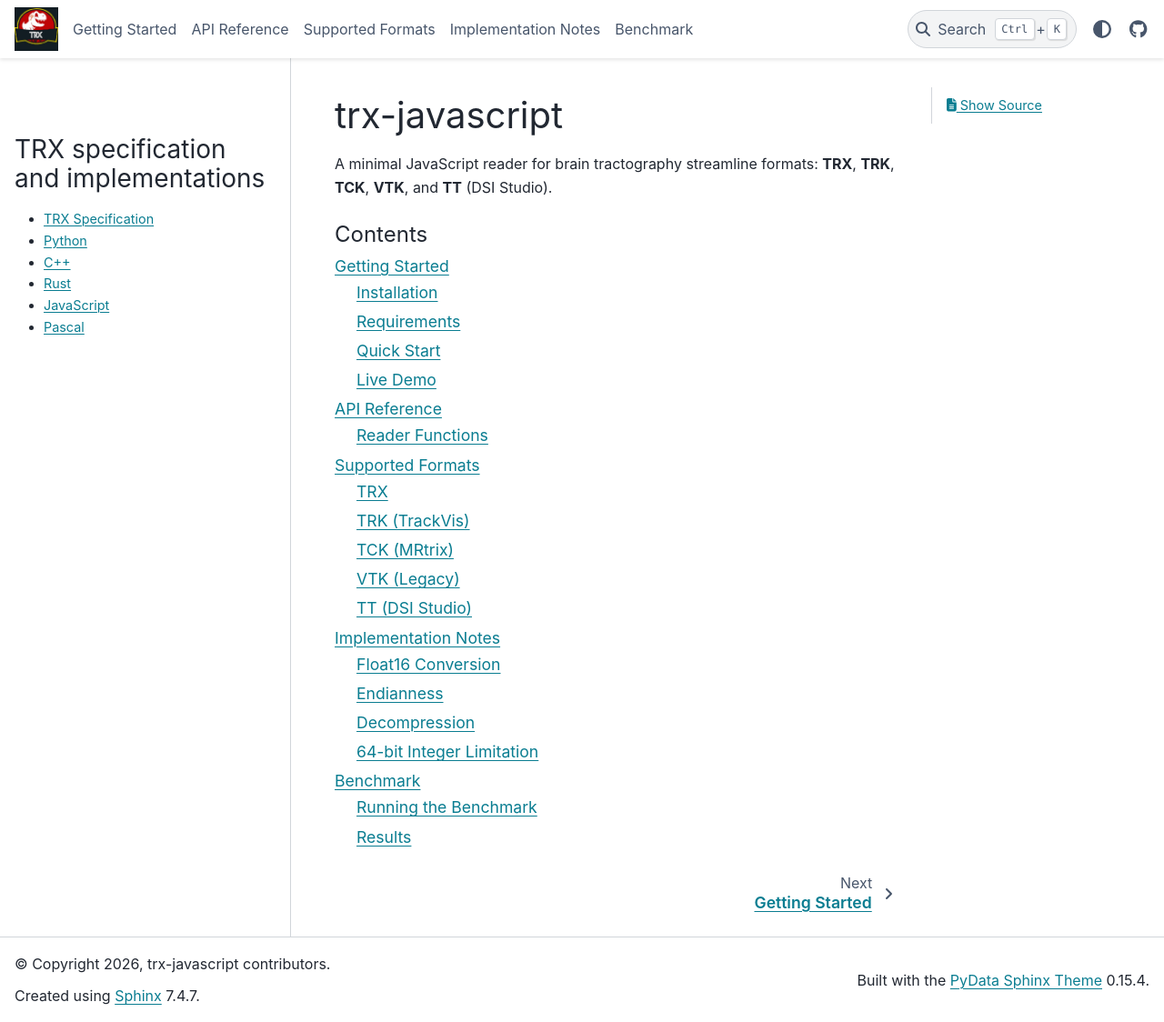
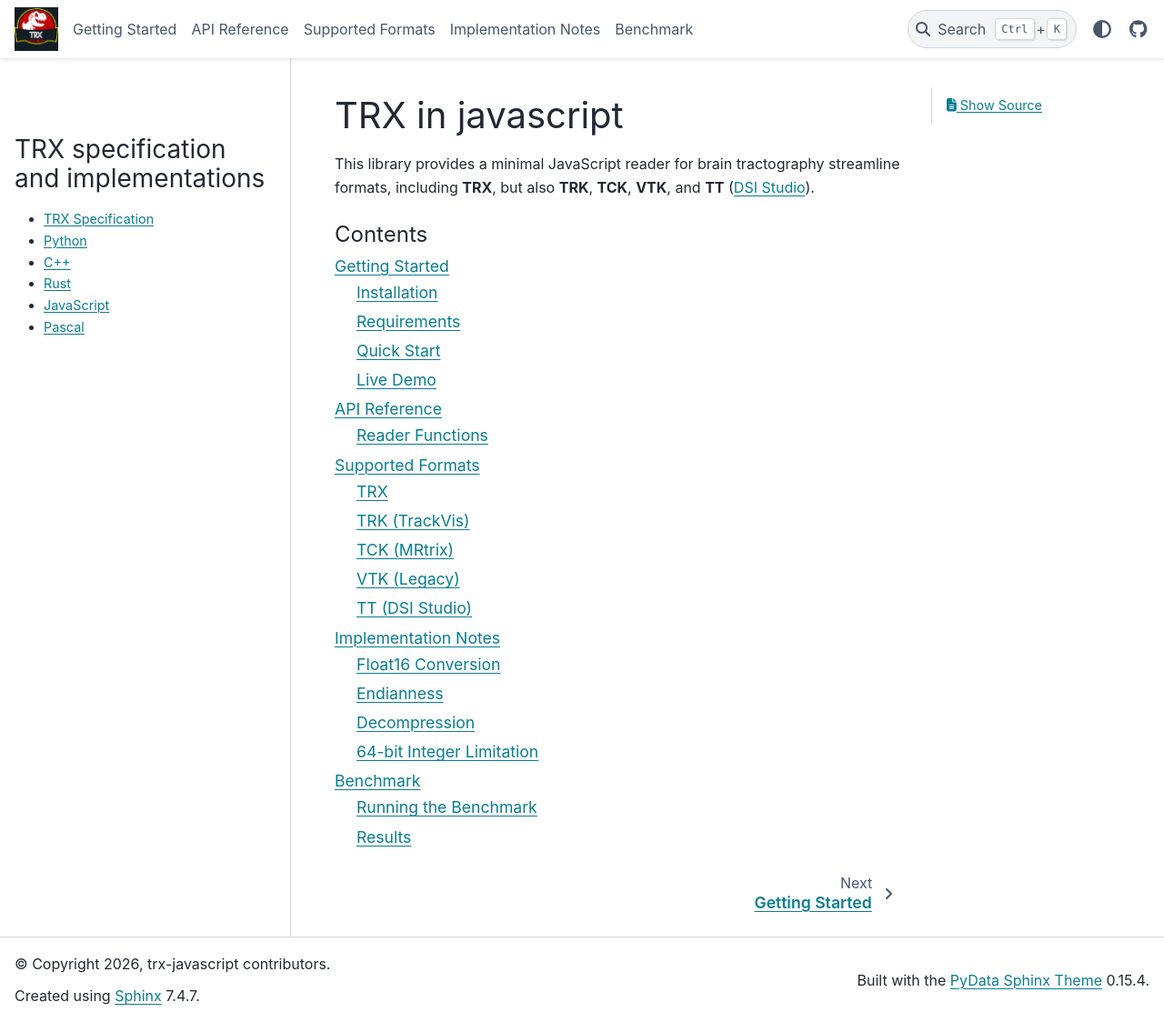
Before and after one commit to tee-ar-ex/trx-javascript, a Sphinx documentation site: the page built from docs/index.md, in a window 1280 px wide and 1124 px high. Shown: the whole window at 91% size. Built offline with Sphinx 7.4.7 and the PyData theme 0.15.4, drawn with Linux system fonts in a browser that asks for light colours.

Commit message:
Improve front page text.

````diff
--- a/docs/index.md
+++ b/docs/index.md
@@ -1,7 +1,8 @@
-# trx-javascript
+# TRX in javascript
 
-A minimal JavaScript reader for brain tractography streamline formats:
-**TRX**, **TRK**, **TCK**, **VTK**, and **TT** (DSI Studio).
+This library provides a minimal JavaScript reader for brain tractography streamline
+formats, including **TRX**, but also **TRK**, **TCK**, **VTK**, and
+**TT** ([DSI Studio](https://dsi-studio.labsolver.org/)).
 
 ```{toctree}
 :maxdepth: 2
````
